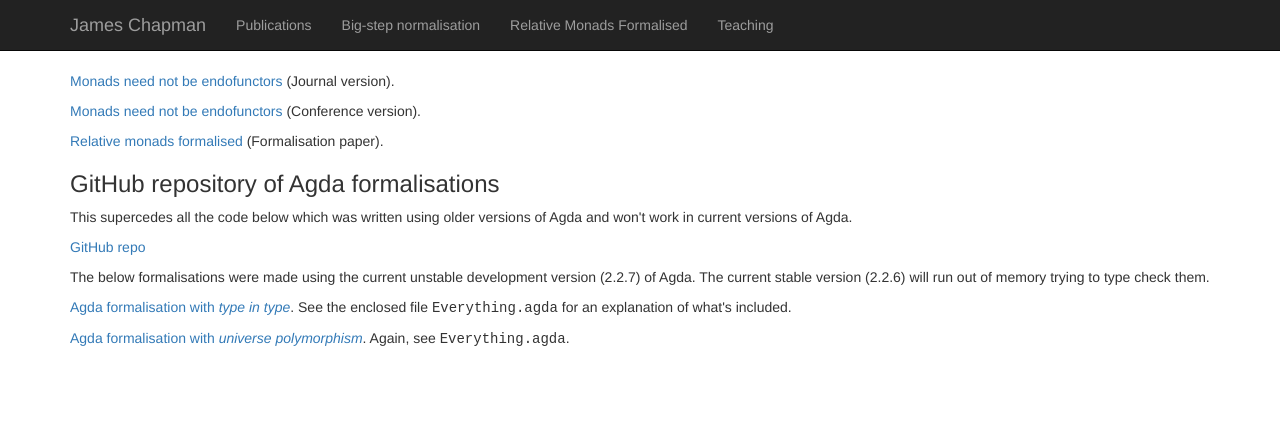
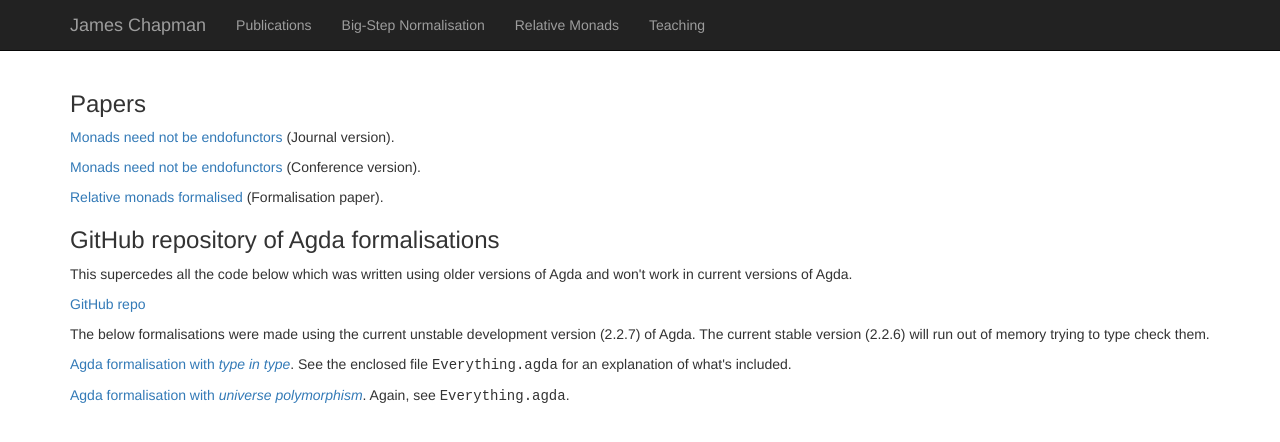
Before and after one commit to jmchapman/jmchapman.github.io, a Jekyll site: the page built from relmon.html, in a window 1280 px wide. Shown: the top 442 px of the page. Built offline with Jekyll 4.4.1, drawn with Linux system fonts in a browser that asks for light colours; nearby versions of some CDN libraries.

Commit message:
minor changes to relative monads page

```diff
--- a/_layouts/default.html
+++ b/_layouts/default.html
@@ -31,8 +31,8 @@
         <div id="navbar" class="collapse navbar-collapse">
           <ul class="nav navbar-nav">
 	    <li><a href="Publications.html">Publications</a></li>
-	    <li><a href="BSN.html">Big-step normalisation</a></li>
-	    <li><a href="relmon.html">Relative Monads Formalised</a></li>
+	    <li><a href="BSN.html">Big-Step Normalisation</a></li>
+	    <li><a href="relmon.html">Relative Monads</a></li>
 	    <li><a href="Teaching.html">Teaching</a></li>
           </ul>
         </div><!--/.nav-collapse -->
--- a/relmon.html
+++ b/relmon.html
@@ -4,6 +4,7 @@ title: James Chapman - Relative Monads formalised
 ---
 <div class="blurb">
   <article>
+    <h3>Papers</h3>
     <p>
       <a href="Publications.html#relmonlmcs">Monads need not be endofunctors</a>
       (Journal version).
```
